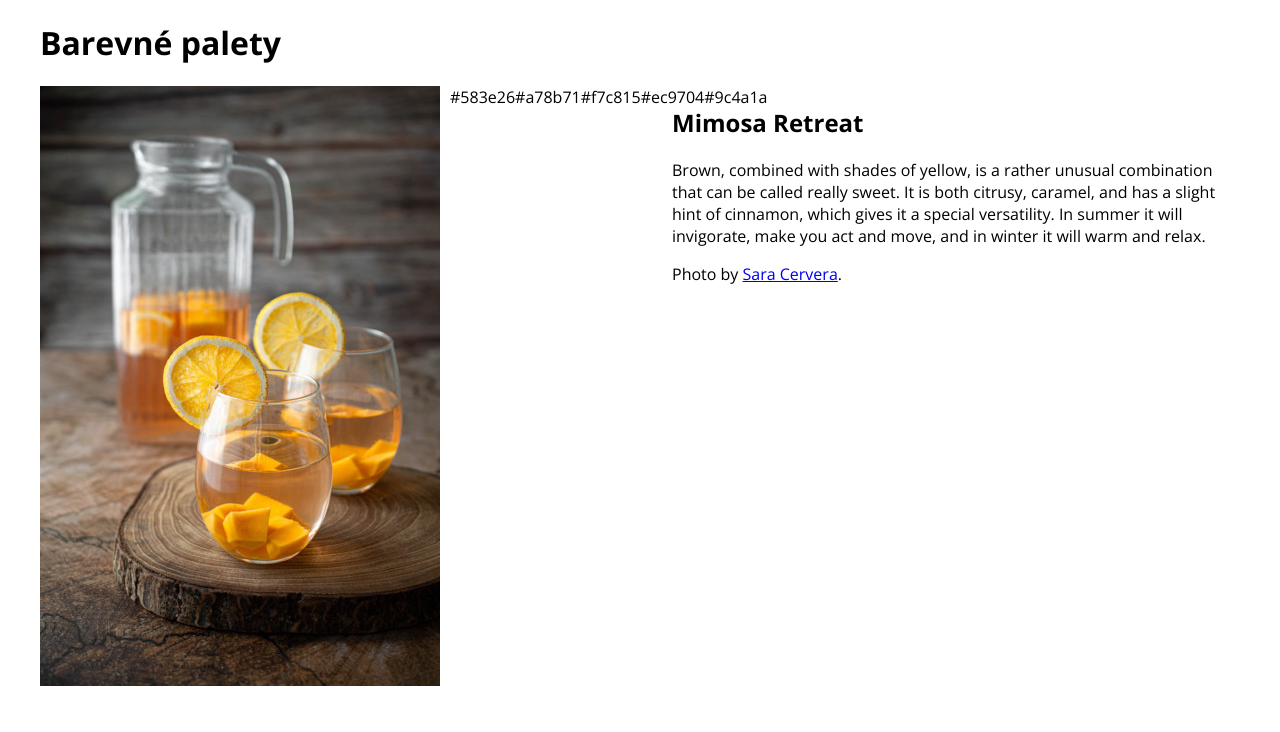
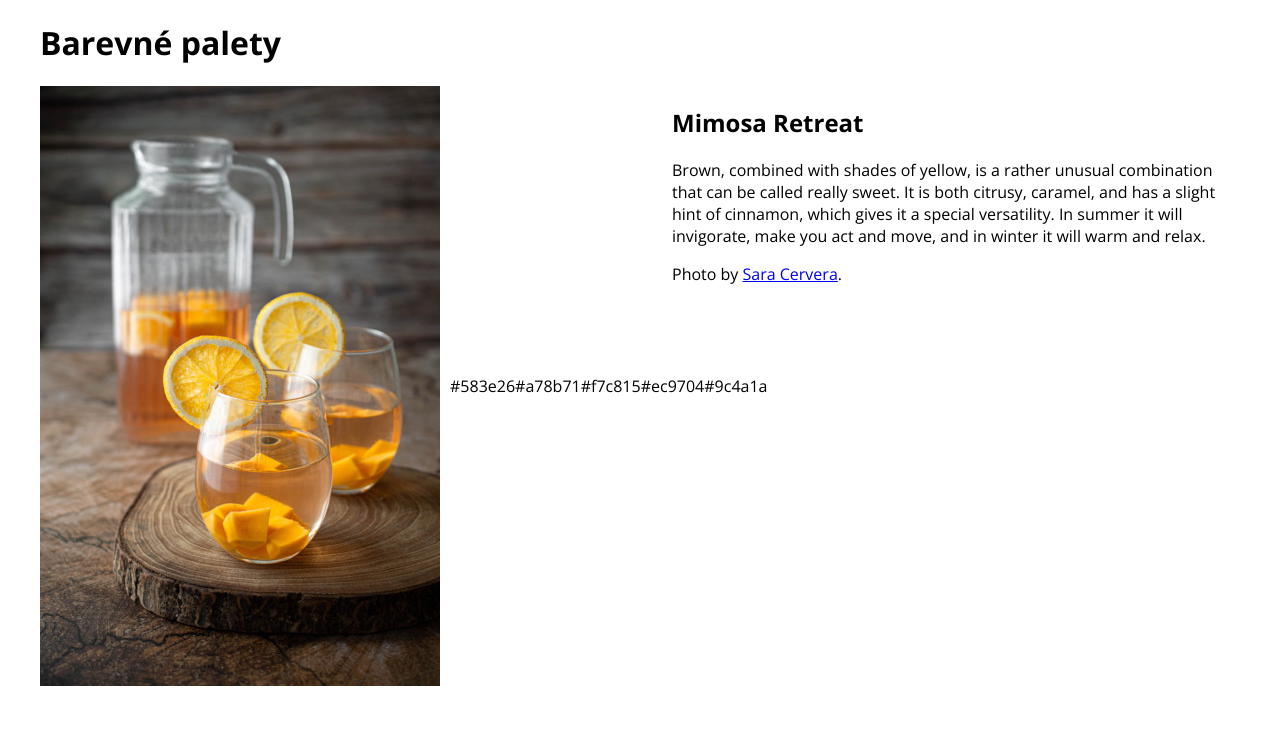
Before and after one commit to KacenkaThomova/React_Barevne-palety, a React app: page / in a window 1280 px wide. Shown: the top 732 px of the page. Built offline with nearby package versions, Linux system fonts and the light colour scheme.

Commit message:
Update Palette.jsx

```diff
--- a/src/components/Palette/Palette.jsx
+++ b/src/components/Palette/Palette.jsx
@@ -1,11 +1,14 @@
-import './style.css';
-
+import './style.css'
+import React from 'react';
+import { SchemeColor } from '../SchemeColor/SchemeColor';
 export const Palette = ({paletteData}) => {
     return (
         <div className="palette">
-          <div className="palette-scheme palette-scheme--vertical">
+          <div className= { paletteData.direction === 'vertical' ? 'palette-scheme palette-scheme--vertical' : 'palette-scheme palette-scheme--horizontal'} >
             <img className="scheme-image" src={paletteData.image} alt={paletteData.name} />
-            <div className="scheme-colors">{paletteData.colors}
+            <div className="scheme-colors">
+            <SchemeColor
+            colorNumber={paletteData.colors}/>
             </div>
           </div>
           <div className="palette-info">
```
